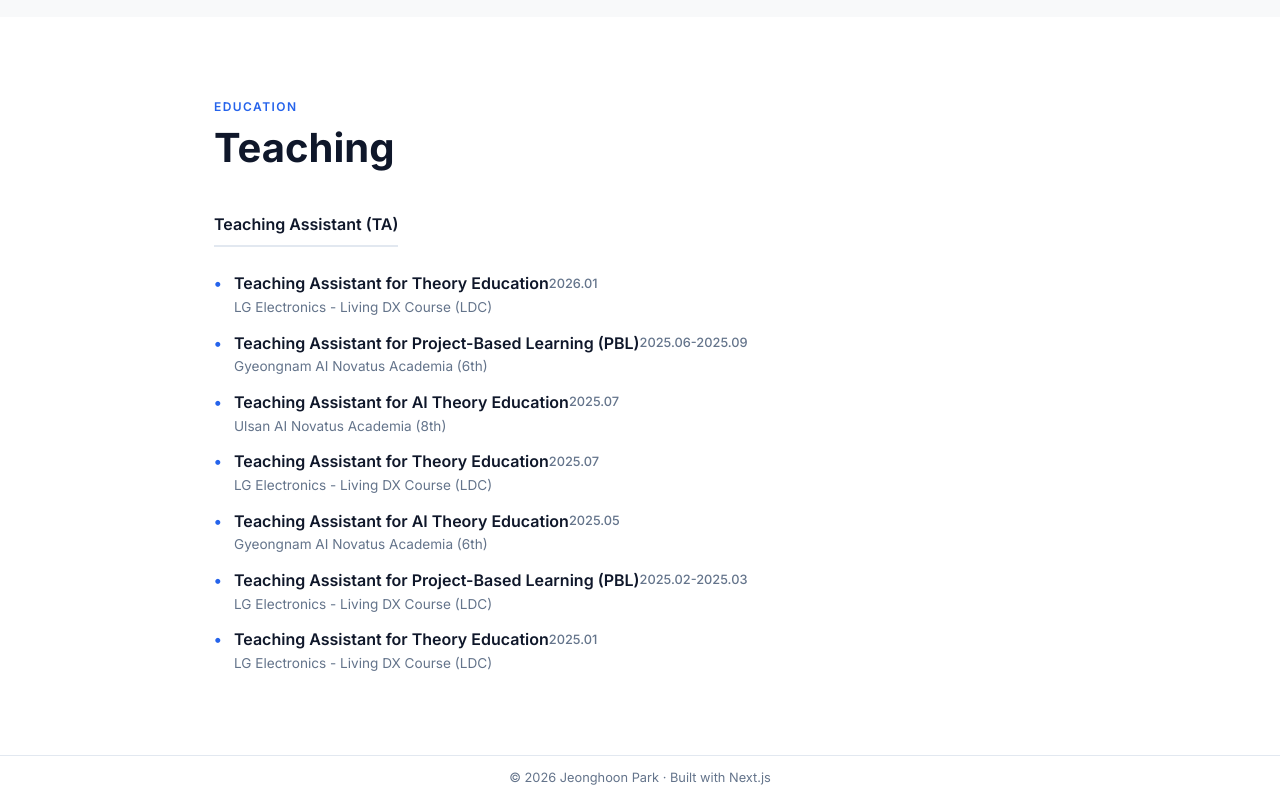
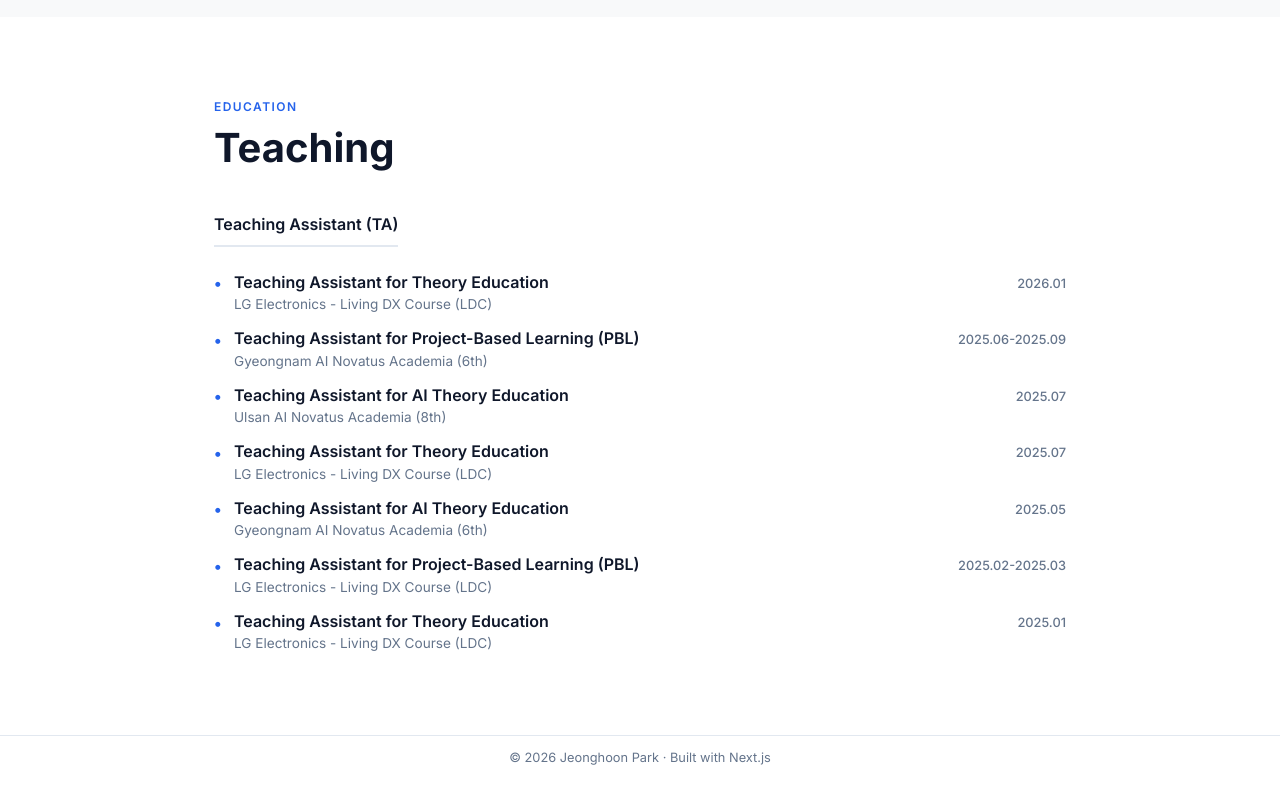
Before and after one commit to hoonably/jeonghoonpark.com, a Next.js app: page / in a window 1280 px wide. Shown: the part 4705-5505 px from the top of the page. Built offline with nearby package versions, Linux system fonts and the light colour scheme.

Commit message:
teaching section update

```diff
--- a/components/sections/Teaching.tsx
+++ b/components/sections/Teaching.tsx
@@ -31,16 +31,23 @@ export default function Teaching({ onItemClick, items }: TeachingProps) {
               <h3 className="teaching-role-title">{category}</h3>
               <ul className="teaching-list">
                 {groupedItems[category].map((item, i) => (
-                  <li
-                    key={item.slug || i}
-                    className={`teaching-item${(item.slug || item.content) ? " clickable" : ""}`}
-                    onClick={() => (item.slug || item.content) && onItemClick(item)}
-                  >
-                    <div className="teaching-content">
-                      <span className="teaching-title">{item.title}</span>
-                      <p className="teaching-org">{item.org}</p>
+                  <li key={item.slug || i} className="teaching-item">
+                    <div className="teaching-main">
+                      <div className="teaching-info">
+                        {(item.slug || item.content) ? (
+                          <span
+                            className="teaching-title clickable-title"
+                            onClick={() => onItemClick(item)}
+                          >
+                            {item.title}
+                          </span>
+                        ) : (
+                          <span className="teaching-title">{item.title}</span>
+                        )}
+                        <span className="teaching-org">{item.org}</span>
+                      </div>
+                      <span className="teaching-period">{item.period}</span>
                     </div>
-                    <span className="teaching-period">{item.period}</span>
                   </li>
                 ))}
               </ul>
```
